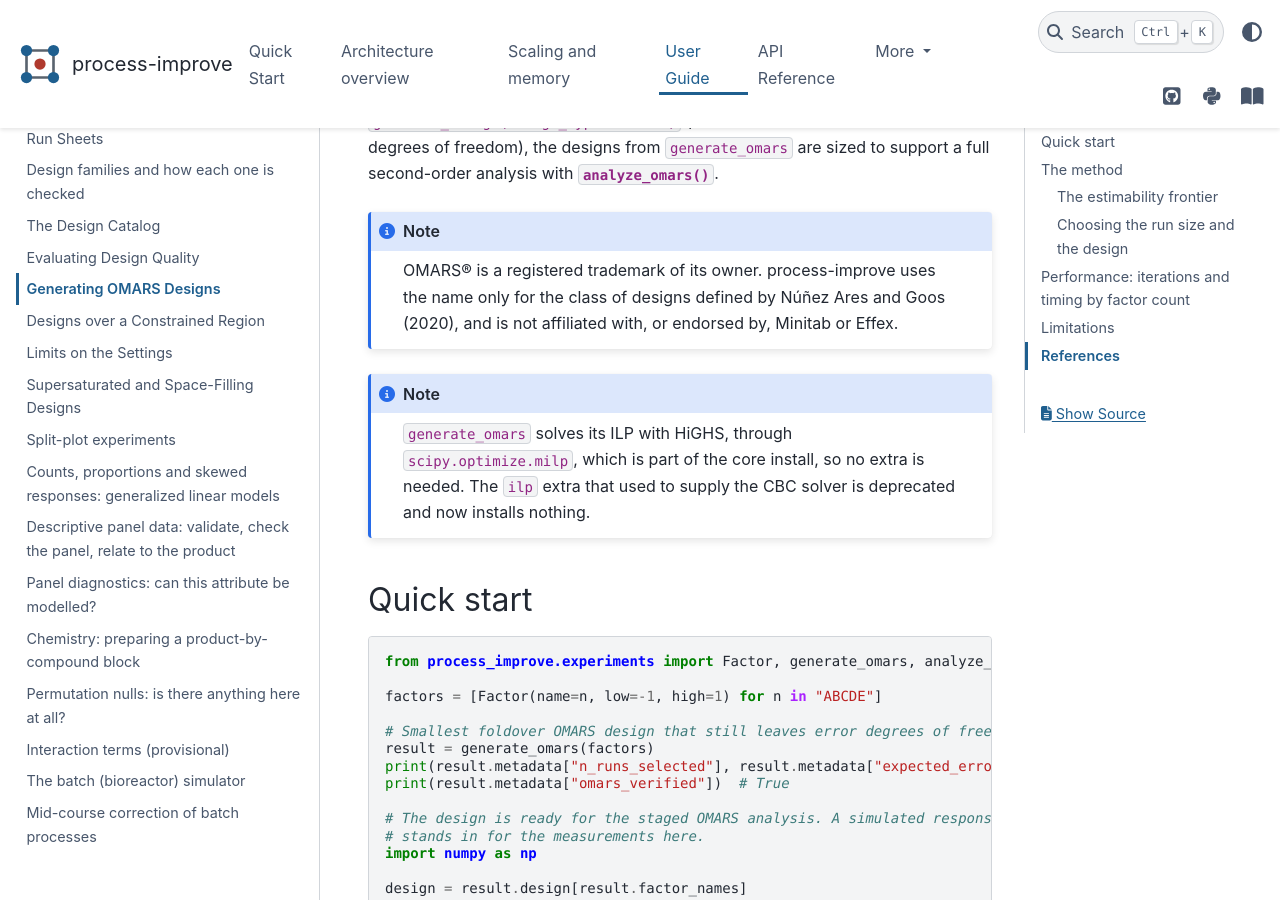
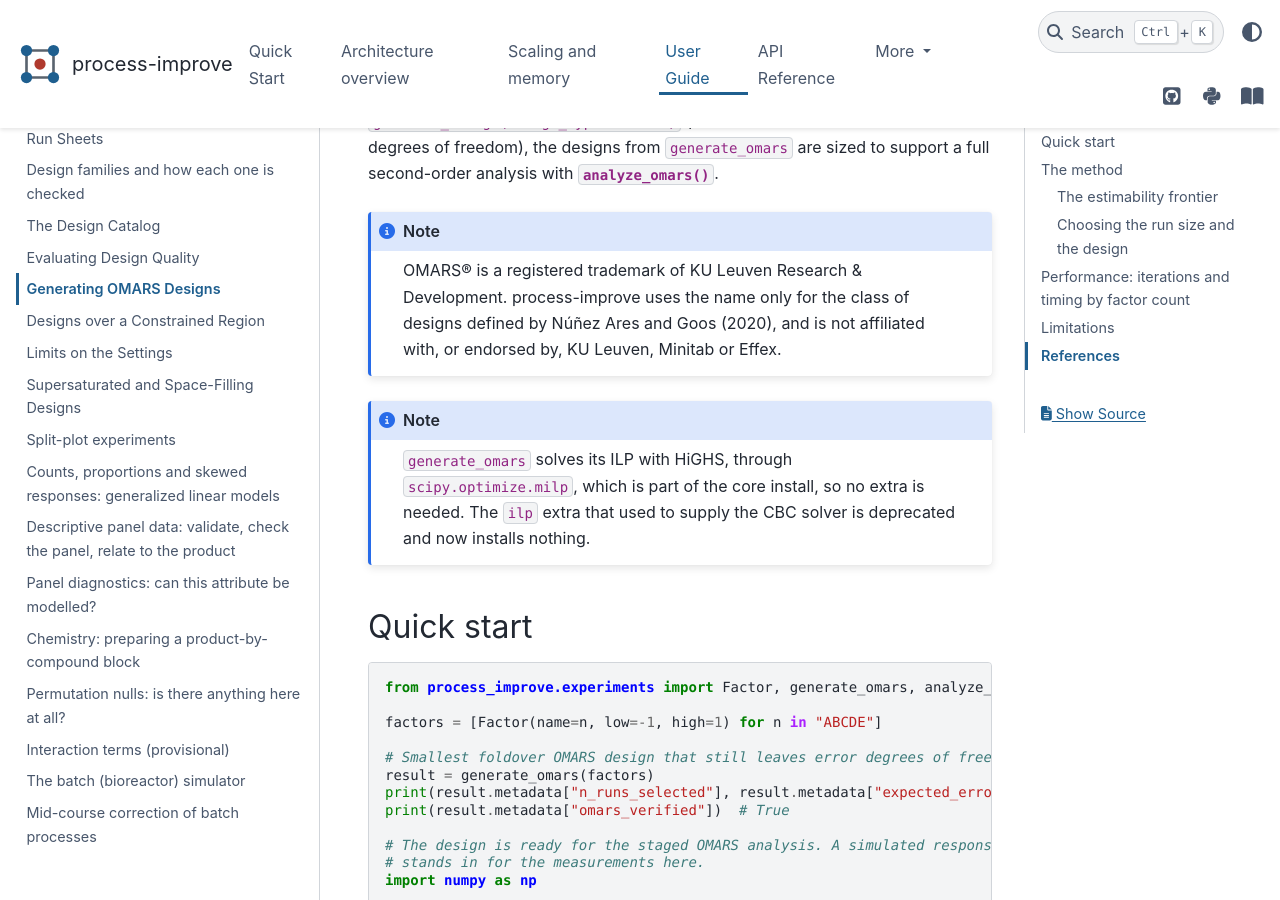
Before and after one commit to kgdunn/process-improve, a Sphinx documentation site: the page built from docs/user_guide/omars_designs.rst, in a window 1280 px wide and 900 px high, scrolled down 369 px. Built offline with Sphinx 7.4.7 and the PyData theme 0.15.4, drawn with Linux system fonts in a browser that asks for light colours.

Commit message:
Name the holder of the OMARS trademark in the notice
WIPO's Madrid record for international registration 1615727 names KU
Leuven Research & Development as the holder, with protection in the EU,
the US, Japan and China. Replace "its owner" with the holder's name, and
add KU Leuven to the parties process-improve is not affiliated with.

Co-Authored-By: Claude Opus 5.5 <noreply@anthropic.com>
Claude-Session: https://claude.ai/code/session_01FeRKqX7XRitH7uae5t4xpQ

```diff
--- a/docs/user_guide/omars_designs.rst
+++ b/docs/user_guide/omars_designs.rst
@@ -17,9 +17,10 @@ conference-foldover member produced by ``generate_design(design_type="omars")``
 
 .. note::
 
-   OMARS® is a registered trademark of its owner. process-improve uses the
-   name only for the class of designs defined by Núñez Ares and Goos (2020),
-   and is not affiliated with, or endorsed by, Minitab or Effex.
+   OMARS® is a registered trademark of KU Leuven Research & Development.
+   process-improve uses the name only for the class of designs defined by
+   Núñez Ares and Goos (2020), and is not affiliated with, or endorsed by,
+   KU Leuven, Minitab or Effex.
 
 .. note::
 
```
Also changed, not shown: README.md (+3 -3 lines), 1 other file.
